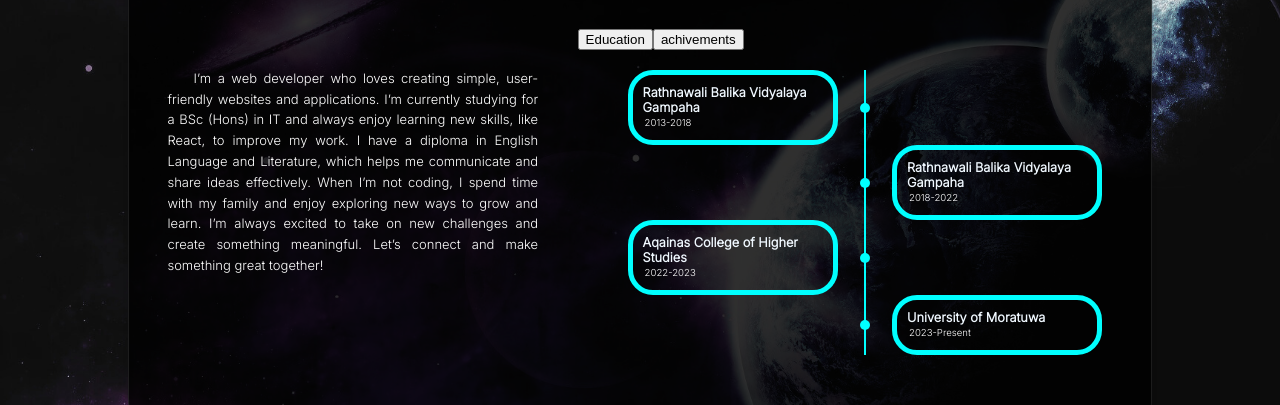
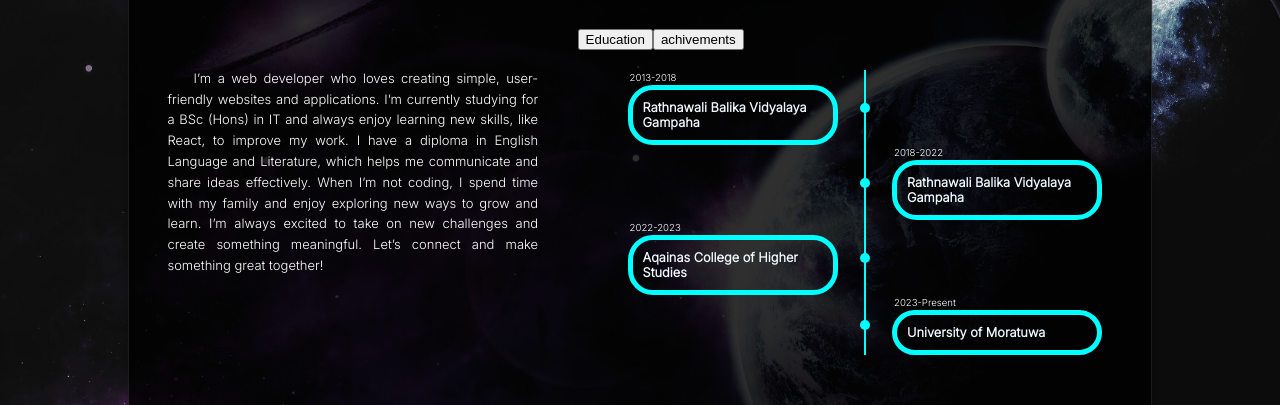
Before and after one commit to Dinithi1625403/myPortfolio, a React (Create React App) app: page / in a window 1280 px wide. Shown: the part 927-1332 px from the top of the page. Built offline with nearby package versions, Linux system fonts and the light colour scheme.

Commit message:
modified aboutsection-education

```diff
--- a/src/components/about/education.css
+++ b/src/components/about/education.css
@@ -26,15 +26,13 @@
 }
 
 .education-content{
-    display: flex;
-    flex-direction: column;
-    width: 210px;
+
+
     height: fit-content;
-    border: 5px solid aqua;
-    align-self: flex-end;
-    align-items: flex-end;
-    padding: 10px;
-    border-radius: 25px;
+
+
+
+
 
 
 
@@ -57,6 +55,7 @@
     font-size: 0.8rem;
     width: 100%;
 }
+
 .education-duration{
     width: 100%;
     font-size: 0.6rem;
@@ -73,3 +72,15 @@
     top: 0;
     transform: translateX(-50%);
 }
+.education-details{
+    border: 5px solid aqua;
+    display: flex;
+    flex-direction: column;
+    width: 210px;
+    height: fit-content;
+
+    align-self: flex-end;
+    align-items: flex-end;
+    padding: 10px;
+    border-radius: 25px;
+}
--- a/src/components/about/education.jsx
+++ b/src/components/about/education.jsx
@@ -14,8 +14,11 @@ export default function Education(){
                         <div className="education-point"></div>
                         <div className="vertical-line"></div>
                         <div className={`education-content ${index % 2 === 0 ? 'left' : 'right'}`}>
+
+                            <p className="education-duration">{item.duration}</p>
+                            <div className="education-details">
                             <h2 className="education-title">{item.title}</h2>
-                            <p className="education-duration">{item.duration}</p>
+                            </div>
                         </div>
                     </div>
                 ))}
```
